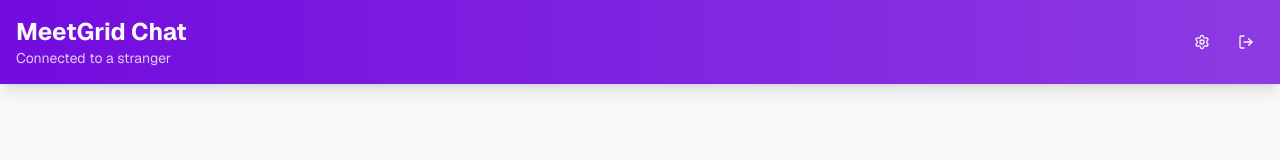
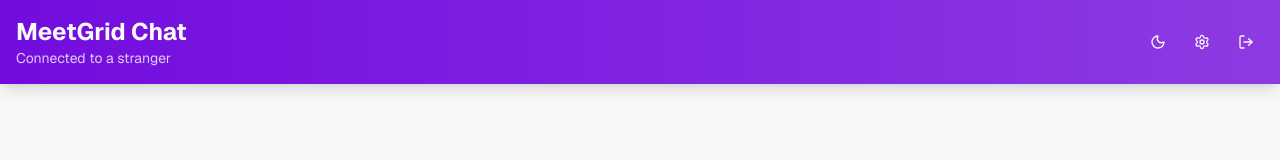
Before and after one commit to MeAshikeqbal/MeetGrid, a Next.js app in the folder frontend/: page /chat/start in a window 1280 px wide. Shown: the top 160 px of the page. Built offline with nearby package versions, Linux system fonts and the light colour scheme.

Commit message:
feat: add theme toggle functionality with dark/light mode support in full-screen chat component

```diff
--- a/frontend/components/chat/full-screen-chat.tsx
+++ b/frontend/components/chat/full-screen-chat.tsx
@@ -1,7 +1,7 @@
 "use client"
 
 import { memo, useState, useRef, useEffect } from "react"
-import { Send, Settings, LogOut, Users } from "lucide-react"
+import { Send, Settings, LogOut, Users, Sun, Moon } from "lucide-react"
 import { Button } from "@/components/ui/button"
 
 interface Message {
@@ -15,12 +15,31 @@
   const [messages, setMessages] = useState<Message[]>([])
   const [inputMessage, setInputMessage] = useState("")
   const [isConnected, setIsConnected] = useState(true)
-  const messagesEndRef = useRef<HTMLDivElement>(null)
+  const messagesEndRef = useRef<HTMLDivElement | null>(null)
+
+  const [isDark, setIsDark] = useState<boolean>(() => {
+    if (typeof window === "undefined") return false
+    const savedTheme = localStorage.getItem("chat-theme")
+    if (savedTheme) return savedTheme === "dark"
+    return typeof window !== "undefined" && window.matchMedia && window.matchMedia("(prefers-color-scheme: dark)").matches
+  })
+
+  // Sync document class with isDark state
+  useEffect(() => {
+    document.documentElement.classList.toggle("dark", isDark)
+  }, [isDark])
 
   // Auto-scroll to bottom when new messages arrive
   useEffect(() => {
     messagesEndRef.current?.scrollIntoView({ behavior: "smooth" })
   }, [messages])
+
+  const handleThemeToggle = () => {
+    const newTheme = !isDark
+    setIsDark(newTheme)
+    localStorage.setItem("chat-theme", newTheme ? "dark" : "light")
+    document.documentElement.classList.toggle("dark", newTheme)
+  }
 
   const handleSendMessage = () => {
     if (!inputMessage.trim()) return
@@ -53,6 +72,15 @@
           </p>
         </div>
         <div className="flex gap-2">
+          <Button
+            variant="ghost"
+            size="sm"
+            className="text-primary-foreground hover:bg-primary-foreground/10"
+            onClick={handleThemeToggle}
+            title={isDark ? "Light mode" : "Dark mode"}
+          >
+            {isDark ? <Sun className="w-5 h-5" /> : <Moon className="w-5 h-5" />}
+          </Button>
           <Button variant="ghost" size="sm" className="text-primary-foreground hover:bg-primary-foreground/10">
             <Settings className="w-5 h-5" />
           </Button>
```
